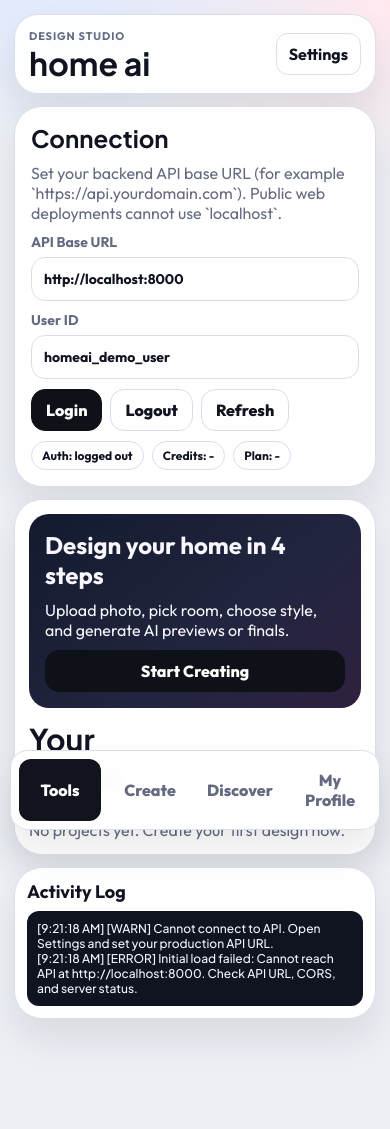
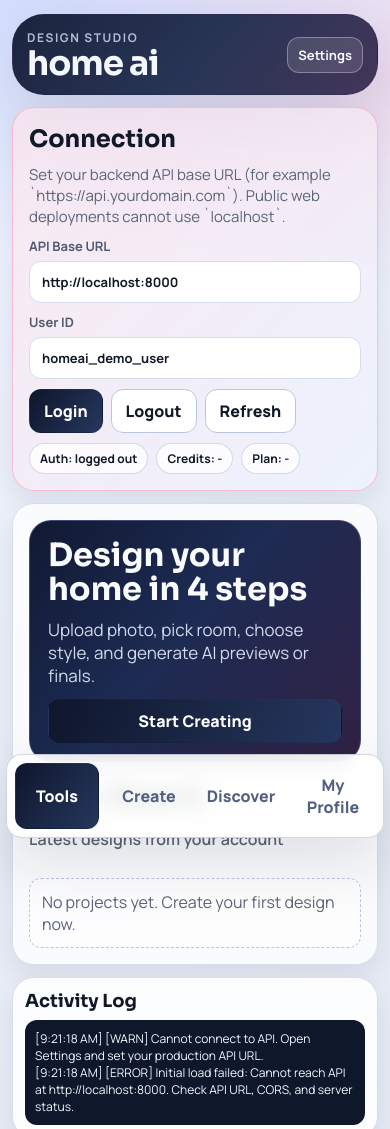
Before and after one commit to zippro/homeai, a website: page web-app/index.html in a window 390 px wide. Shown: the top 1129 px of the page. Drawn offline with Linux system fonts and the light colour scheme; no server answers.

Commit message:
feat(web): redesign UI for stronger desktop and mobile experience

```diff
--- a/web-app/index.html
+++ b/web-app/index.html
@@ -7,7 +7,7 @@
     <link rel="preconnect" href="https://fonts.googleapis.com" />
     <link rel="preconnect" href="https://fonts.gstatic.com" crossorigin />
     <link
-      href="https://fonts.googleapis.com/css2?family=Outfit:wght@400;500;600;700;800&family=Plus+Jakarta+Sans:wght@500;600;700;800&display=swap"
+      href="https://fonts.googleapis.com/css2?family=Manrope:wght@400;500;600;700;800&family=Sora:wght@500;600;700;800&display=swap"
       rel="stylesheet"
     />
     <link rel="stylesheet" href="./styles.css" />
--- a/web-app/styles.css
+++ b/web-app/styles.css
@@ -1,81 +1,94 @@
 :root {
   color-scheme: light;
-  --bg: #eceff4;
-  --bg-soft: #f5f6fb;
-  --surface: #ffffff;
-  --surface-strong: #f6f7fd;
-  --text: #101320;
-  --muted: #646a7f;
-  --line: #d9deea;
-  --primary: #0f1118;
-  --accent: #eb2548;
-  --accent-soft: #ffe8ee;
-  --success: #0f8b63;
-  --radius-xl: 28px;
-  --radius-lg: 20px;
-  --radius-md: 14px;
-  --shadow: 0 20px 36px rgba(17, 20, 34, 0.09);
+  --bg: #e8ecf5;
+  --bg-ink: #0f172a;
+  --surface: rgba(255, 255, 255, 0.88);
+  --surface-strong: #ffffff;
+  --surface-soft: #f4f7ff;
+  --line: #d6ddec;
+  --line-strong: #bac6dd;
+  --text: #111827;
+  --muted: #5b6478;
+  --primary: #101524;
+  --primary-soft: #1f2b4a;
+  --accent: #ff4f76;
+  --accent-ink: #ffffff;
+  --success: #168f6a;
+  --radius-2xl: 32px;
+  --radius-xl: 22px;
+  --radius-lg: 16px;
+  --radius-md: 12px;
+  --shadow-main: 0 24px 64px rgba(18, 23, 40, 0.12);
+  --shadow-soft: 0 12px 26px rgba(18, 23, 40, 0.08);
 }
 
 * {
   box-sizing: border-box;
 }
 
+html,
 body {
   margin: 0;
-  min-height: 100vh;
+  min-height: 100%;
+}
+
+body {
+  color: var(--text);
+  font-family: Manrope, "Segoe UI", sans-serif;
   background:
-    radial-gradient(900px 500px at 0% -5%, #dee8ff 0%, transparent 42%),
-    radial-gradient(760px 460px at 100% 0%, #ffe9ef 0%, transparent 40%),
-    var(--bg);
-  color: var(--text);
-  font-family: Outfit, "Segoe UI", sans-serif;
+    radial-gradient(900px 500px at 5% 0%, rgba(126, 157, 255, 0.24) 0%, transparent 50%),
+    radial-gradient(780px 440px at 96% 6%, rgba(255, 145, 190, 0.22) 0%, transparent 48%),
+    linear-gradient(150deg, #edf2ff 0%, #e9eef8 45%, #e4e9f4 100%);
 }
 
 .app-shell {
-  width: min(500px, 100vw);
+  width: min(1180px, 100%);
   margin: 0 auto;
   min-height: 100vh;
-  padding: 14px 14px 120px;
   display: grid;
-  gap: 12px;
+  gap: 18px;
+  padding: 22px 18px 130px;
 }
 
 .topbar {
-  border-radius: 24px;
-  border: 1px solid var(--line);
-  background: rgba(255, 255, 255, 0.94);
-  box-shadow: var(--shadow);
-  padding: 14px;
+  border-radius: var(--radius-2xl);
+  border: 1px solid rgba(28, 38, 66, 0.22);
+  background:
+    linear-gradient(130deg, rgba(15, 24, 50, 0.94) 0%, rgba(20, 34, 67, 0.9) 52%, rgba(40, 26, 64, 0.86) 100%);
+  color: #f5f7ff;
+  box-shadow: var(--shadow-main);
+  padding: 18px 20px;
   display: flex;
   align-items: center;
   justify-content: space-between;
-  gap: 12px;
+  gap: 16px;
 }
 
 .brand-wrap h1 {
-  margin: 0;
-  font-family: "Plus Jakarta Sans", Outfit, sans-serif;
-  font-size: 32px;
-  line-height: 1;
+  margin: 2px 0 0;
+  font-family: Sora, Manrope, sans-serif;
+  font-size: clamp(30px, 5vw, 42px);
+  line-height: 0.95;
+  letter-spacing: -0.03em;
 }
 
 .brand-kicker {
-  margin: 0 0 4px;
+  margin: 0;
   text-transform: uppercase;
-  letter-spacing: 0.08em;
-  font-size: 11px;
-  color: var(--muted);
+  letter-spacing: 0.13em;
+  font-size: 12px;
+  color: rgba(223, 231, 255, 0.78);
   font-weight: 700;
 }
 
 .connection-panel,
 .panel,
 .log-card {
+  border-radius: var(--radius-xl);
+  border: 1px solid var(--line);
+  box-shadow: var(--shadow-soft);
   background: var(--surface);
-  border: 1px solid var(--line);
-  border-radius: var(--radius-xl);
-  box-shadow: var(--shadow);
+  backdrop-filter: blur(10px);
 }
 
 .hidden {
@@ -86,16 +99,20 @@ body {
   padding: 16px;
   display: grid;
   gap: 10px;
+  border-color: rgba(255, 132, 168, 0.45);
+  background:
+    linear-gradient(135deg, rgba(255, 228, 236, 0.7) 0%, rgba(237, 243, 255, 0.75) 100%);
 }
 
 .connection-panel h2 {
   margin: 0;
-  font-family: "Plus Jakarta Sans", Outfit, sans-serif;
+  font-family: Sora, Manrope, sans-serif;
+  font-size: 24px;
 }
 
 .connection-grid {
   display: grid;
-  grid-template-columns: 1fr 1fr;
+  grid-template-columns: repeat(2, minmax(0, 1fr));
   gap: 10px;
 }
 
@@ -105,8 +122,9 @@ main {
 
 .panel {
   display: none;
-  padding: 14px;
-  gap: 12px;
+  padding: 16px;
+  gap: 14px;
+  background: rgba(255, 255, 255, 0.78);
 }
 
 .panel.active {
@@ -114,40 +132,52 @@ main {
 }
 
 .hero-card {
-  border-radius: 20px;
-  padding: 16px;
+  border-radius: var(--radius-xl);
+  padding: 18px;
+  display: grid;
+  gap: 12px;
   background:
-    linear-gradient(140deg, #131a2e 0%, #21253f 58%, #2f2140 100%);
-  color: #f7f7fb;
-  display: grid;
-  gap: 10px;
+    linear-gradient(130deg, #111933 0%, #1d2b53 45%, #312145 100%);
+  color: #f9fbff;
+  border: 1px solid rgba(198, 214, 255, 0.2);
 }
 
-.hero-card h2,
+.hero-card h2 {
+  margin: 0;
+  font-family: Sora, Manrope, sans-serif;
+  font-size: clamp(26px, 4.2vw, 38px);
+  line-height: 1.04;
+}
+
 .hero-card p {
   margin: 0;
+  max-width: 60ch;
+  color: rgba(231, 238, 255, 0.9);
+  font-size: 17px;
 }
 
 .section-head {
   display: flex;
   justify-content: space-between;
   align-items: end;
-  gap: 10px;
+  gap: 12px;
 }
 
 .section-head h3 {
   margin: 0;
-  font-family: "Plus Jakarta Sans", Outfit, sans-serif;
-  font-size: 28px;
+  font-family: Sora, Manrope, sans-serif;
+  letter-spacing: -0.02em;
+  font-size: clamp(29px, 4.3vw, 44px);
 }
 
 .section-head p {
   margin: 0;
   color: var(--muted);
+  font-weight: 600;
 }
 
 .wizard-card {
-  border-radius: 20px;
+  border-radius: var(--radius-xl);
   border: 1px solid var(--line);
   background: var(--surface-strong);
   padding: 14px;
@@ -164,8 +194,9 @@ main {
 
 .wizard-head p {
   margin: 0;
-  font-family: "Plus Jakarta Sans", Outfit, sans-serif;
-  font-size: 32px;
+  font-family: Sora, Manrope, sans-serif;
+  font-size: clamp(28px, 4vw, 44px);
+  letter-spacing: -0.03em;
 }
 
 .step-track {
@@ -175,13 +206,13 @@ main {
 }
 
 .step-dot {
-  height: 6px;
+  height: 7px;
   border-radius: 999px;
-  background: #c6ccda;
+  background: #c5cfe4;
 }
 
 .step-dot.active {
-  background: var(--primary);
+  background: linear-gradient(90deg, #1a2242 0%, #324f8b 100%);
 }
 
 .create-step {
@@ -195,21 +226,23 @@ main {
 
 .create-step h3 {
   margin: 0;
-  font-family: "Plus Jakarta Sans", Outfit, sans-serif;
-  font-size: 34px;
+  font-family: Sora, Manrope, sans-serif;
+  letter-spacing: -0.02em;
+  font-size: clamp(28px, 3.8vw, 42px);
 }
 
 .muted {
   margin: 0;
   color: var(--muted);
+  font-size: 15px;
 }
 
 label {
   display: grid;
   gap: 6px;
-  color: var(--muted);
+  color: #4f5a72;
   font-weight: 700;
-  font-size: 14px;
+  font-size: 13px;
 }
 
 input,
@@ -224,10 +257,18 @@ textarea,
 select {
   width: 100%;
   border: 1px solid var(--line);
-  border-radius: 14px;
-  background: #fff;
-  padding: 12px 12px;
+  border-radius: var(--radius-md);
+  background: #ffffff;
+  padding: 11px 12px;
   color: var(--text);
+}
+
+input:focus,
+textarea:focus,
+select:focus {
+  outline: none;
+  border-color: #4b6ed0;
+  box-shadow: 0 0 0 3px rgba(75, 110, 208, 0.14);
 }
 
 textarea {
@@ -235,10 +276,11 @@ textarea {
 }
 
 .image-preview-card {
-  min-height: 220px;
-  border-radius: 16px;
+  min-height: 230px;
+  border-radius: var(--radius-lg);
   border: 1px solid var(--line);
-  background: #fff;
+  background:
+    linear-gradient(160deg, #f3f6fd 0%, #e7eefb 100%);
   display: grid;
   place-items: center;
   overflow: hidden;
@@ -246,7 +288,7 @@ textarea {
 
 .image-preview-card img {
   width: 100%;
-  max-height: 340px;
+  max-height: 380px;
   object-fit: cover;
   display: block;
 }
@@ -260,33 +302,45 @@ textarea {
 .room-btn {
   border: 1px solid var(--line);
   border-radius: 999px;
-  background: #eceef6;
-  color: var(--text);
-  font-weight: 700;
+  background: #f4f6fb;
+  color: #1a2337;
+  font-weight: 800;
   text-align: center;
   padding: 13px 10px;
   cursor: pointer;
+  transition: transform 140ms ease, border-color 140ms ease, background 140ms ease;
+}
+
+.room-btn:hover {
+  transform: translateY(-1px);
+  border-color: #9fb2de;
 }
 
 .room-btn.active {
-  background: #11141d;
-  color: #fff;
-  border-color: #11141d;
+  background: linear-gradient(130deg, #111729 0%, #2a3f71 100%);
+  color: #ffffff;
+  border-color: transparent;
 }
 
 .style-grid {
   display: grid;
-  grid-template-columns: repeat(3, minmax(0, 1fr));
-  gap: 10px;
+  grid-template-columns: repeat(auto-fit, minmax(185px, 1fr));
+  gap: 12px;
 }
 
 .style-card {
   border: 2px solid transparent;
-  border-radius: 16px;
+  border-radius: var(--radius-lg);
   overflow: hidden;
-  background: #fff;
+  background: #ffffff;
   cursor: pointer;
-  box-shadow: 0 8px 16px rgba(17, 20, 34, 0.08);
+  box-shadow: 0 8px 20px rgba(17, 24, 39, 0.08);
+  transition: transform 140ms ease, border-color 140ms ease, box-shadow 140ms ease;
+}
+
+.style-card:hover {
+  transform: translateY(-2px);
+  box-shadow: 0 14px 24px rgba(17, 24, 39, 0.12);
 }
 
 .style-card img {
@@ -302,28 +356,28 @@ textarea {
 
 .style-card h4 {
   margin: 0;
-  font-size: 24px;
+  font-family: Sora, Manrope, sans-serif;
+  font-size: 20px;
 }
 
 .style-card p {
-  margin: 3px 0 0;
+  margin: 4px 0 0;
   font-size: 13px;
   color: var(--muted);
 }
 
 .style-card.active {
   border-color: var(--accent);
-  transform: translateY(-2px);
 }
 
 .style-card.custom .copy {
-  background: var(--accent-soft);
+  background: #fff0f5;
 }
 
 .style-card .delete {
   margin-top: 8px;
   border: 1px solid #f6b7c4;
-  background: #fff;
+  background: #ffffff;
   border-radius: 10px;
   color: #a01837;
   font-weight: 700;
@@ -333,15 +387,15 @@ textarea {
 .custom-style-card {
   margin-top: 6px;
   padding: 12px;
-  border-radius: 16px;
+  border-radius: var(--radius-lg);
   border: 1px solid var(--line);
-  background: #fff;
+  background: var(--surface-soft);
 }
 
 .custom-style-card h4 {
   margin: 0 0 10px;
-  font-family: "Plus Jakarta Sans", Outfit, sans-serif;
-  font-size: 22px;
+  font-family: Sora, Manrope, sans-serif;
+  font-size: 23px;
 }
 
 .custom-style-form {
@@ -350,9 +404,9 @@ textarea {
 }
 
 .summary-card {
-  border-radius: 14px;
+  border-radius: var(--radius-md);
   border: 1px solid var(--line);
-  background: #fff;
+  background: #ffffff;
   padding: 10px;
   display: grid;
   gap: 6px;
@@ -384,32 +438,38 @@ textarea {
 }
 
 .btn {
-  border: 1px solid var(--line);
-  border-radius: 14px;
-  background: #fff;
+  border: 1px solid var(--line-strong);
+  border-radius: var(--radius-md);
+  background: #ffffff;
   color: var(--text);
   padding: 10px 14px;
   font-weight: 800;
   cursor: pointer;
+  transition: transform 120ms ease, box-shadow 120ms ease;
+}
+
+.btn:hover {
+  transform: translateY(-1px);
+  box-shadow: 0 8px 16px rgba(17, 24, 39, 0.12);
 }
 
 .btn-primary {
-  background: var(--primary);
-  border-color: var(--primary);
-  color: #fff;
+  background: linear-gradient(125deg, #0f162c 0%, #26375f 100%);
+  border-color: transparent;
+  color: #ffffff;
 }
 
 .btn-accent {
-  background: var(--accent);
-  border-color: var(--accent);
-  color: #fff;
+  background: linear-gradient(125deg, #ff4f76 0%, #f43367 100%);
+  border-color: transparent;
+  color: #ffffff;
 }
 
 .icon-btn {
-  border: 1px solid var(--line);
+  border: 1px solid rgba(226, 233, 250, 0.36);
   border-radius: 12px;
-  background: #fff;
-  color: var(--text);
+  background: rgba(255, 255, 255, 0.12);
+  color: #f6f8ff;
   font-weight: 700;
   padding: 10px 12px;
   cursor: pointer;
@@ -427,10 +487,10 @@ textarea {
 
 .pill {
   margin: 0;
-  border: 1px solid var(--line);
+  border: 1px solid rgba(59, 81, 133, 0.2);
   border-radius: 999px;
   padding: 6px 10px;
-  background: #fff;
+  background: rgba(255, 255, 255, 0.75);
   font-size: 12px;
   font-weight: 700;
 }
@@ -443,14 +503,14 @@ textarea {
 }
 
 .board-grid {
-  grid-template-columns: 1fr;
+  grid-template-columns: repeat(auto-fit, minmax(240px, 1fr));
 }
 
 .board-card {
-  border-radius: 16px;
+  border-radius: var(--radius-lg);
   border: 1px solid var(--line);
   overflow: hidden;
-  background: #fff;
+  background: #ffffff;
 }
 
 .board-card img {
@@ -473,13 +533,17 @@ textarea {
 
 .empty-text {
   margin: 0;
+  padding: 12px;
+  border: 1px dashed var(--line-strong);
+  border-radius: var(--radius-md);
   color: var(--muted);
+  background: rgba(255, 255, 255, 0.55);
 }
 
 .job-card {
-  border-radius: 18px;
+  border-radius: var(--radius-lg);
   border: 1px solid var(--line);
-  background: #fff;
+  background: #ffffff;
   padding: 12px;
   display: grid;
   gap: 10px;
@@ -506,7 +570,7 @@ textarea {
 .discover-pill {
   border: 1px solid var(--line);
   border-radius: 999px;
-  background: #fff;
+  background: #ffffff;
   color: var(--text);
   padding: 8px 12px;
   font-weight: 700;
@@ -515,9 +579,9 @@ textarea {
 }
 
 .discover-pill.active {
-  background: var(--primary);
-  border-color: var(--primary);
-  color: #fff;
+  background: linear-gradient(125deg, #0f162c 0%, #26375f 100%);
+  border-color: transparent;
+  color: #ffffff;
 }
 
 .discover-group {
@@ -527,21 +591,21 @@ textarea {
 
 .discover-group h4 {
   margin: 0;
-  font-family: "Plus Jakarta Sans", Outfit, sans-serif;
-  font-size: 26px;
+  font-family: Sora, Manrope, sans-serif;
+  font-size: 27px;
 }
 
 .discover-items {
   display: grid;
-  grid-template-columns: repeat(2, minmax(0, 1fr));
-  gap: 8px;
+  grid-template-columns: repeat(auto-fit, minmax(250px, 1fr));
+  gap: 10px;
 }
 
 .discover-card {
-  border-radius: 14px;
+  border-radius: var(--radius-lg);
   overflow: hidden;
   border: 1px solid var(--line);
-  background: #fff;
+  background: #ffffff;
 }
 
 .discover-pair {
@@ -556,7 +620,7 @@ textarea {
 }
 
 .discover-copy {
-  padding: 8px;
+  padding: 9px;
 }
 
 .discover-copy h5,
@@ -565,7 +629,7 @@ textarea {
 }
 
 .discover-copy h5 {
-  font-size: 20px;
+  font-size: 21px;
 }
 
 .discover-copy p {
@@ -575,8 +639,8 @@ textarea {
 
 .profile-summary {
   border: 1px solid var(--line);
-  border-radius: 16px;
-  background: #fff;
+  border-radius: var(--radius-lg);
+  background: #ffffff;
   padding: 10px;
   display: grid;
   gap: 8px;
@@ -593,8 +657,8 @@ textarea {
 
 .catalog-card {
   border: 1px solid var(--line);
-  border-radius: 14px;
-  background: #fff;
+  border-radius: var(--radius-lg);
+  background: #ffffff;
   padding: 10px;
   display: grid;
   gap: 4px;
@@ -607,8 +671,8 @@ textarea {
 
 .checkout-form {
   border: 1px solid var(--line);
-  border-radius: 16px;
-  background: #fff;
+  border-radius: var(--radius-lg);
+  background: #ffffff;
   padding: 10px;
   display: grid;
   gap: 8px;
@@ -619,16 +683,16 @@ textarea {
   left: 50%;
   bottom: 14px;
   transform: translateX(-50%);
-  width: min(500px, calc(100vw - 20px));
-  border-radius: 18px;
-  border: 1px solid var(--line);
-  background: rgba(255, 255, 255, 0.96);
-  box-shadow: var(--shadow);
+  width: min(1100px, calc(100vw - 22px));
+  border-radius: var(--radius-xl);
+  border: 1px solid rgba(27, 38, 66, 0.18);
+  background: rgba(255, 255, 255, 0.88);
+  box-shadow: var(--shadow-main);
   display: grid;
   grid-template-columns: repeat(4, minmax(0, 1fr));
   gap: 8px;
   padding: 8px;
-  backdrop-filter: blur(8px);
+  backdrop-filter: blur(10px);
 }
 
 .tab-btn {
@@ -636,14 +700,14 @@ textarea {
   border-radius: 12px;
   padding: 10px 6px;
   background: transparent;
-  color: var(--muted);
+  color: #536080;
   font-weight: 800;
   cursor: pointer;
 }
 
 .tab-btn.active {
-  background: #11141d;
-  color: #fff;
+  background: linear-gradient(125deg, #0f162c 0%, #25375e 100%);
+  color: #ffffff;
 }
 
 .log-card {
@@ -652,63 +716,78 @@ textarea {
 
 .log-card h4 {
   margin: 0 0 8px;
+  font-family: Sora, Manrope, sans-serif;
   font-size: 18px;
 }
 
 #activityLog {
   margin: 0;
   border-radius: 12px;
-  background: #101320;
+  background: #0f172a;
   color: #f3f6ff;
   padding: 10px;
   max-height: 220px;
   overflow: auto;
   white-space: pre-wrap;
   overflow-wrap: anywhere;
-  font-family: "Plus Jakarta Sans", Outfit, sans-serif;
+  font-family: Manrope, "Segoe UI", sans-serif;
   font-size: 12px;
 }
 
-@media (min-width: 900px) {
-  .app-shell {
-    width: min(1150px, 95vw);
-    grid-template-columns: 1fr 1fr;
-    align-content: start;
-    gap: 14px;
-    padding-bottom: 20px;
+@media (max-width: 840px) {
+  .connection-grid,
+  .room-grid {
+    grid-template-columns: 1fr;
   }
 
-  .topbar,
-  .connection-panel,
-  .bottom-nav,
-  .log-card {
-    grid-column: 1 / -1;
+  .section-head {
+    align-items: flex-start;
+    flex-direction: column;
   }
 
-  .panel {
-    min-height: 640px;
+  .app-shell {
+    padding: 14px 12px 120px;
+    gap: 12px;
   }
 
-  .bottom-nav {
-    position: static;
-    transform: none;
-    width: 100%;
+  .topbar {
+    padding: 14px;
+  }
+
+  .brand-wrap h1 {
+    font-size: 36px;
+  }
+
+  .wizard-head p {
+    font-size: 33px;
   }
 }
 
-@media (max-width: 640px) {
-  .connection-grid,
+@media (max-width: 620px) {
   .style-grid,
   .discover-items {
     grid-template-columns: 1fr;
   }
 
-  .wizard-head p {
-    font-size: 28px;
+  .icon-btn,
+  .icon-btn.compact {
+    padding: 8px 10px;
+    font-size: 13px;
   }
 
+  .brand-wrap h1 {
+    font-size: 34px;
+  }
+
+  .hero-card h2,
   .create-step h3,
   .section-head h3 {
-    font-size: 30px;
+    font-size: 32px;
+  }
+
+  .bottom-nav {
+    width: calc(100vw - 12px);
+    bottom: 6px;
+    border-radius: 16px;
   }
 }
```
